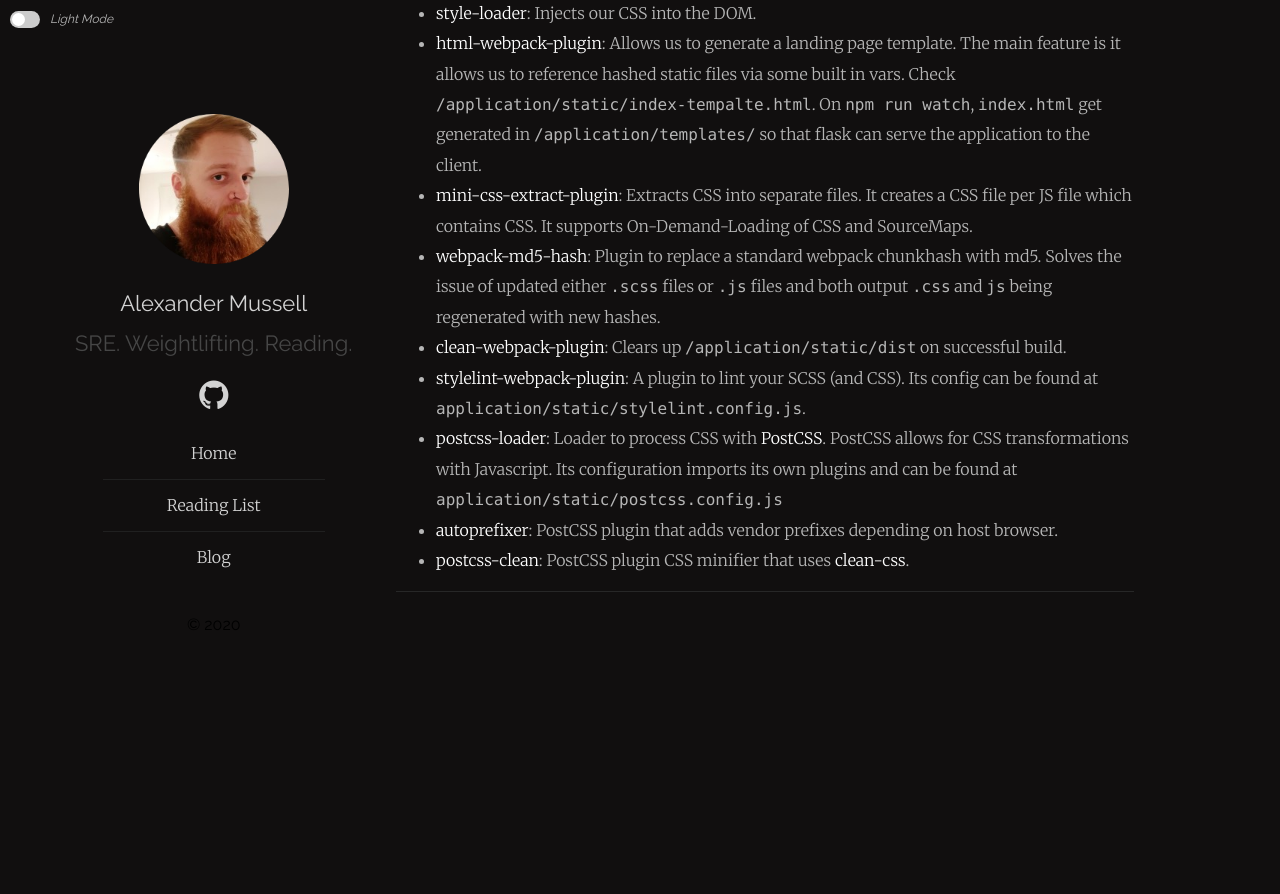
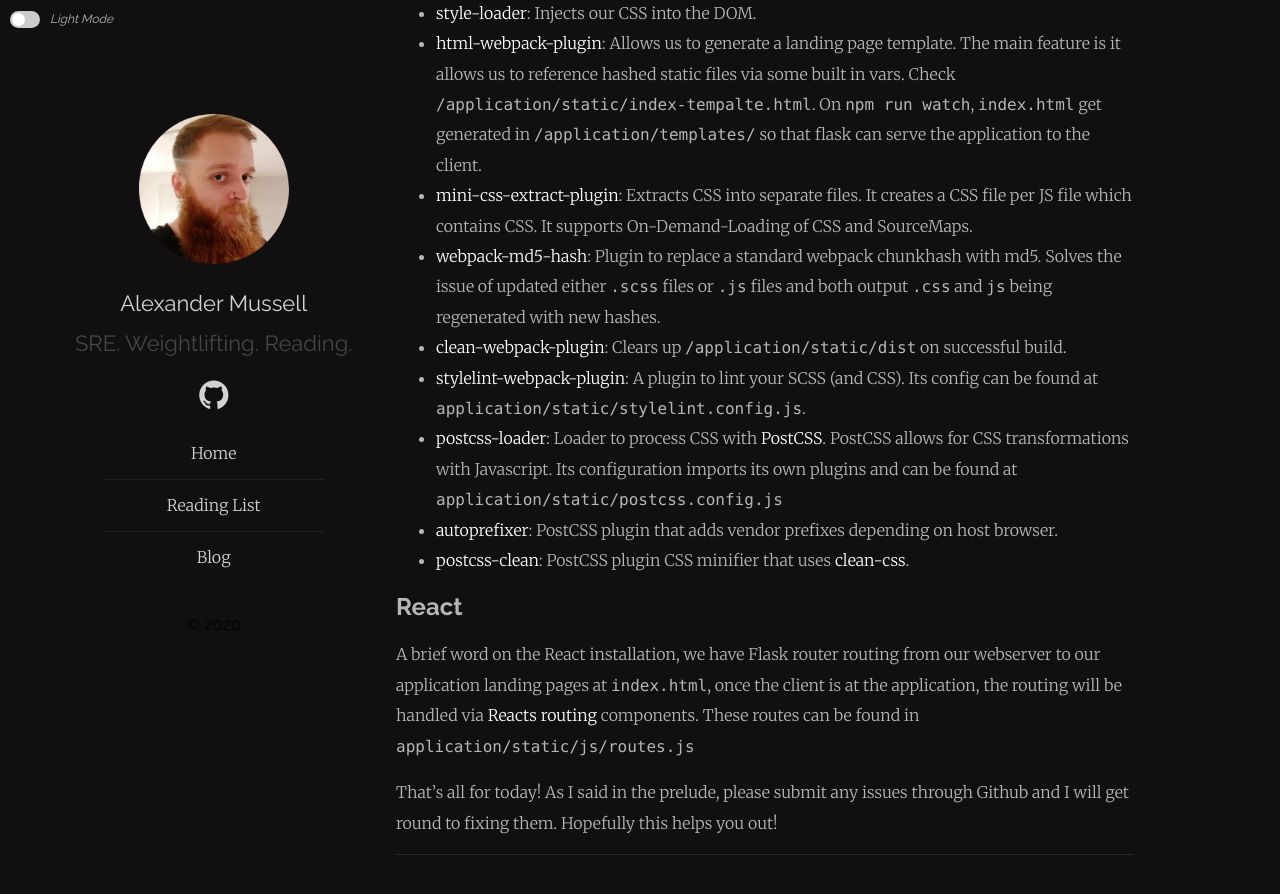
Before and after one commit to AlexMussell/alexmussell.github.io, a Jekyll site: the page built from _posts/2020-03-12-flask-react-scss.markdown, in a window 1280 px wide and 900 px high, scrolled down 2146 px. Shown: the top 894 px of the window. Built offline with Jekyll 4.4.1, drawn with Linux system fonts in a browser that asks for light colours; comment, search, counter and statistics services are not loaded; before the commit the page ends 2783 px from its top, so only the background shows below that.

Commit message:
Added react routing

```diff
--- a/_posts/2020-03-12-flask-react-scss.markdown
+++ b/_posts/2020-03-12-flask-react-scss.markdown
@@ -65,3 +65,10 @@
 * [postcss-loader](https://github.com/postcss/postcss-loader): Loader to process CSS with [PostCSS](https://postcss.org/). PostCSS allows for CSS transformations with Javascript. Its configuration imports its own plugins and can be found at `application/static/postcss.config.js`
 * [autoprefixer](https://github.com/postcss/autoprefixer): PostCSS plugin that adds vendor prefixes depending on host browser.
 * [postcss-clean](https://www.npmjs.com/package/postcss-clean): PostCSS plugin CSS minifier that uses [clean-css](https://github.com/jakubpawlowicz/clean-css).
+
+
+## React
+A brief word on the React installation, we have Flask router routing from our webserver to our application landing pages at `index.html`, once the client is at the application, the routing will be handled via [Reacts routing](https://reacttraining.com/react-router/) components. These routes can be found in `application/static/js/routes.js`
+
+
+That's all for today! As I said in the prelude, please submit any issues through Github and I will get round to fixing them. Hopefully this helps you out!
```
